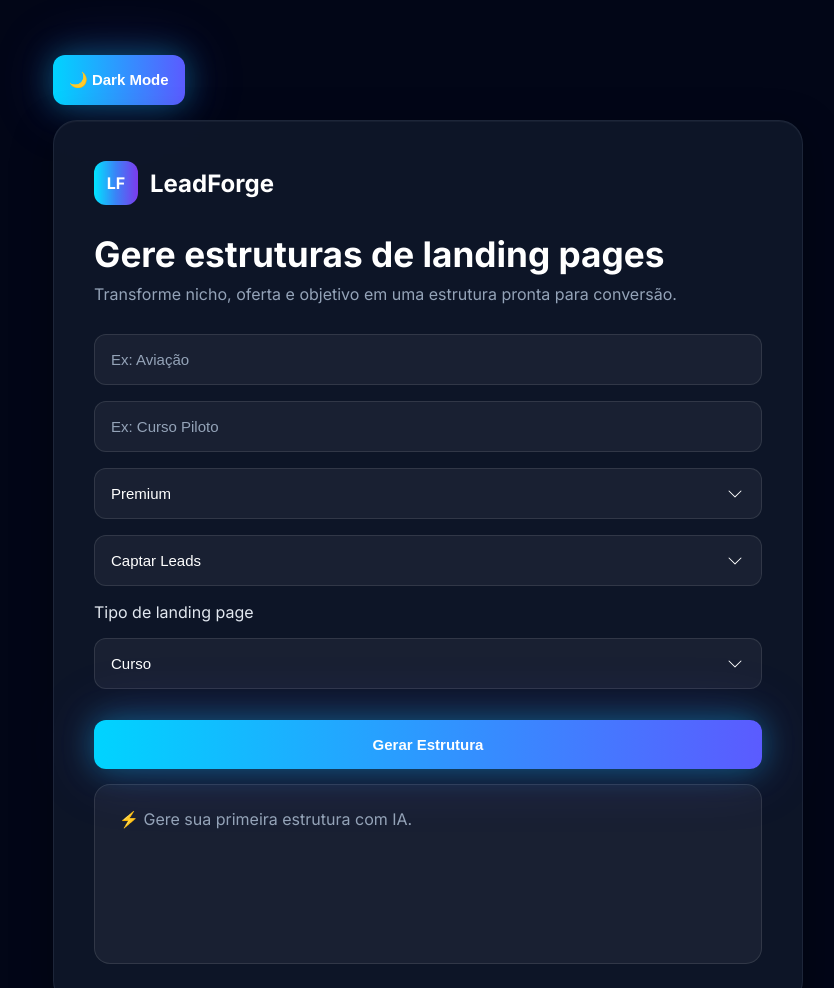
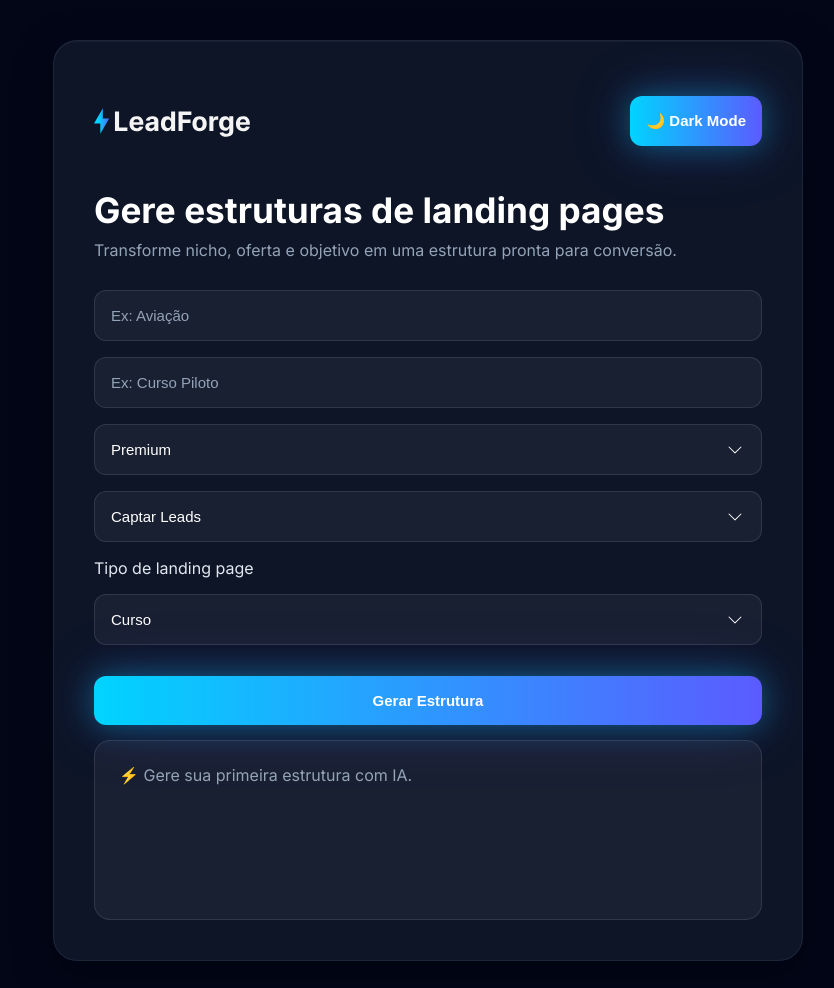
Before and after one commit to rafaelfragadev/leadforge, a website: page index.html in a window 1280 px wide. Shown: the top 988 px of the page, without its empty margins (212-1046 px from the left). Drawn offline with nearby package versions, Linux system fonts and the light colour scheme.

Commit message:
refatora templates e implementa heroes por segmento

```diff
--- a/index.html
+++ b/index.html
@@ -15,12 +15,22 @@
 <body class="dark">
 
   <main class="container">
-  <button id="themeBtn">🌙 Dark Mode</button>
     <div class="card">
 
-      <div class="logo">
-        <div class="logo-icon">LF</div>
-        <span>LeadForge</span>
+     <div class="logo">
+        <img
+          src="img/LeadForge_Preto.svg"
+          alt="LeadForge"
+          class="logo-dark"
+        >
+
+        <img
+          src="img/LeadForge_Branco.svg"
+          alt="LeadForge"
+          class="logo-light"
+        >
+         <button id="themeBtn">🌙 Dark Mode</button>
+
       </div>
 
       <h1 class="title">
--- a/styles/style.css
+++ b/styles/style.css
@@ -27,8 +27,28 @@ body {
 .container {
   width: 100%;
   max-width: 750px;
+  position: relative;
+}
+.logo img{
+  height:32px;
+  width:auto;
 }
 
+.logo-dark{
+  display:block;
+}
+
+.logo-light{
+  display:none;
+}
+
+.dark .logo-dark{
+  display:none;
+}
+
+.dark .logo-light{
+  display:block;
+}
 /* ---------- LIGHT THEME ---------- */
 
 body {
@@ -294,6 +314,7 @@ button:hover {
   align-items: center;
   gap: 12px;
   margin-bottom: 30px;
+  justify-content: space-between;
 }
 
 .logo-icon {
```
Also changed, not shown: img/LeadForge_Branco.svg (added), img/LeadForge_Preto.svg (added).
